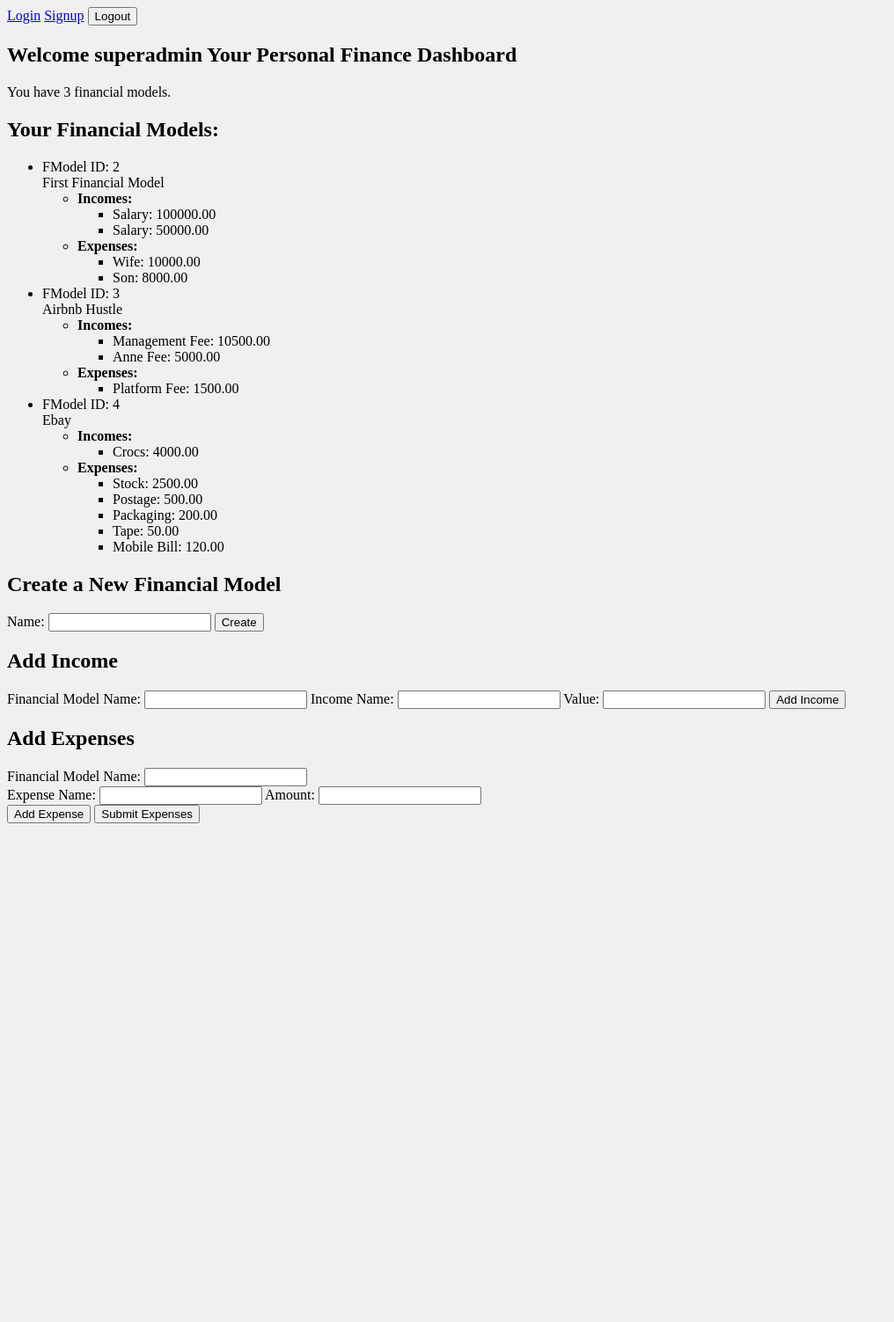
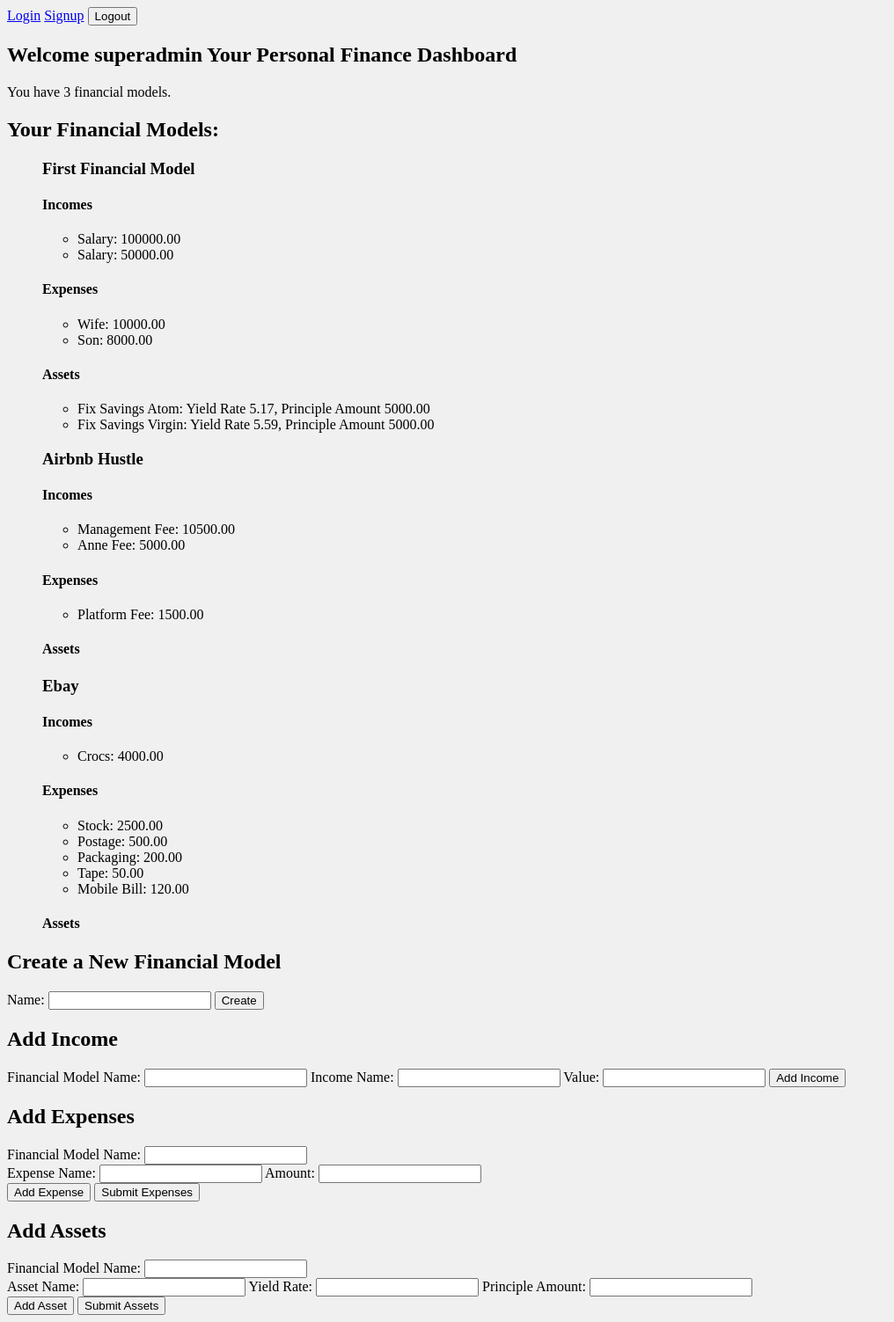
Before and after one commit to absurdity9/wealthbuildr, a Django app: page / in a window 1280 px wide. Shown: the whole page at 88% size, without its empty margins (0-1016 px from the left). Before the commit the page ends 936 px from the top, so only its background shows below. Run offline with Django 4.2, Linux system fonts and the light colour scheme; a user stored in the database is signed in; data comes from the database, SQL or seed files in the repository; both versions use the stored data as it was after the commit.

Commit message:
+create assets endpoint + test + form

```diff
--- a/personalfinance/templates/personalfinance/index.html
+++ b/personalfinance/templates/personalfinance/index.html
@@ -19,27 +19,30 @@
 
     <h2>Your Financial Models:</h2>
     <ul>
-        {% for fmodel_with_ie in fmodels_with_income_and_expense %}
-            <li>
-                FModel ID: {{ fmodel_with_ie.fmodel.id }} </br>
-                {{ fmodel_with_ie.fmodel.fmodel_name }}
+        {% for fmodel_data in fmodels_with_income_expense_and_assets %}
+            <h3>{{ fmodel_data.fmodel.fmodel_name }}</h3>
+
+            <h4>Incomes</h4>
             <ul>
-                    <li><strong>Incomes:</strong>
-                        <ul>
-                            {% for income in fmodel_with_ie.incomes %}
+                {% for income in fmodel_data.incomes %}
                     <li>{{ income.income_name }}: {{ income.value }}</li>
                 {% endfor %}
             </ul>
-                    </li>
-                    <li><strong>Expenses:</strong>
+
+            <h4>Expenses</h4>
             <ul>
-                            {% for expense in fmodel_with_ie.expenses %}
+                {% for expense in fmodel_data.expenses %}
                     <li>{{ expense.expense_name }}: {{ expense.value }}</li>
                 {% endfor %}
             </ul>
-                    </li>
+
+            <h4>Assets</h4>
+            <ul>
+                {% for asset in fmodel_data.assets %}
+                    <li>{{ asset.asset_name }}: Yield Rate {{ asset.yield_rate }}, Principle Amount {{ asset.principle_amount }}</li>
+                {% endfor %}
             </ul>
-            </li>
+
         {% endfor %}
     </ul>
 
@@ -86,6 +89,30 @@
 
             <button type="button" onclick="addExpenseEntry()">Add Expense</button>
             <button type="button" onclick="submitExpenseForm()">Submit Expenses</button>
+        </form>
+    </div>
+
+    <div>
+        <h2>Add Assets</h2>
+        <form id="createAssetForm" method="post" action="{% url 'create_assets' %}">
+            {% csrf_token %}
+            <input type="hidden" name="user_id" value="{{ user.id }}">
+            <label for="fmodel_name_asset">Financial Model Name:</label>
+            <input type="text" id="fmodel_name_asset" name="fmodel_name" required>
+
+            <div id="assetsContainer">
+                <div class="asset-entry">
+                    <label for="asset_name_0">Asset Name:</label>
+                    <input type="text" id="asset_name_0" name="asset_name" required>
+                    <label for="yield_rate_0">Yield Rate:</label>
+                    <input type="number" step="0.01" id="yield_rate_0" name="yield_rate" required>
+                    <label for="principle_amount_0">Principle Amount:</label>
+                    <input type="number" step="0.01" id="principle_amount_0" name="principle_amount" required>
+                </div>
+            </div>
+
+            <button type="button" onclick="addAssetEntry()">Add Asset</button>
+            <button type="button" onclick="submitAssetForm()">Submit Assets</button>
         </form>
     </div>
 
@@ -197,6 +224,71 @@
         .catch(error => console.error('Error:', error));
     }
 
+    let assetCount = 1;
+
+        function addAssetEntry() {
+            const assetsContainer = document.getElementById('assetsContainer');
+            const newEntry = document.createElement('div');
+            newEntry.className = 'asset-entry';
+            newEntry.innerHTML = `
+                <label for="asset_name_${assetCount}">Asset Name:</label>
+                <input type="text" id="asset_name_${assetCount}" name="asset_name" required>
+                <label for="yield_rate_${assetCount}">Yield Rate:</label>
+                <input type="number" step="0.01" id="yield_rate_${assetCount}" name="yield_rate" required>
+                <label for="principle_amount_${assetCount}">Principle Amount:</label>
+                <input type="number" step="0.01" id="principle_amount_${assetCount}" name="principle_amount" required>
+            `;
+            assetsContainer.appendChild(newEntry);
+            assetCount++;
+        }
+
+        function submitAssetForm() {
+            const form = document.getElementById('createAssetForm');
+            const formData = new FormData(form);
+            const assetsContainer = document.getElementById('assetsContainer');
+            const assetEntries = assetsContainer.getElementsByClassName('asset-entry');
+
+            const assets = [];
+            for (let i = 0; i < assetEntries.length; i++) {
+                const assetName = assetEntries[i].querySelector(`[id^='asset_name_']`).value;
+                const yieldRate = assetEntries[i].querySelector(`[id^='yield_rate_']`).value;
+                const principleAmount = assetEntries[i].querySelector(`[id^='principle_amount_']`).value;
+                assets.push({
+                    asset_name: assetName,
+                    yield_rate: yieldRate,
+                    principle_amount: principleAmount
+                });
+            }
+
+            const data = {
+                user_id: formData.get('user_id'),
+                fmodel_name: formData.get('fmodel_name'),
+                assets: assets
+            };
+
+            const csrftoken = formData.get('csrfmiddlewaretoken');
+
+            fetch('{% url "create_assets" %}', {
+                method: 'POST',
+                headers: {
+                    'Content-Type': 'application/json',
+                    'X-CSRFToken': csrftoken
+                },
+                body: JSON.stringify(data)
+            })
+            .then(response => response.json())
+            .then(data => {
+                console.log('Response:', data); // Log the response to the console
+                if (data.error) {
+                    alert(data.error);
+                } else {
+                    alert('Assets created successfully');
+                    // Optionally, update the UI with the new asset data
+                }
+            })
+            .catch(error => console.error('Error:', error));
+        }
+
 </script>
 
 </body>
--- a/personalfinance/views.py
+++ b/personalfinance/views.py
@@ -17,23 +17,25 @@ logger = logging.getLogger(__name__)
 @login_required
 def index(request):
     user = request.user
-    fmodels = FModel.objects.filter(user=user).prefetch_related('income_set', 'expense_set')
+    fmodels = FModel.objects.filter(user=user).prefetch_related('income_set', 'expense_set', 'asset_set')
     fmodel_count = fmodels.count()
 
-    fmodels_with_income_and_expense = []
+    fmodels_with_income_expense_and_assets = []
     for fmodel in fmodels:
         incomes = Income.objects.filter(fmodel=fmodel)
         expenses = Expense.objects.filter(fmodel=fmodel)
-        fmodels_with_income_and_expense.append({
+        assets = Asset.objects.filter(fmodel=fmodel)
+        fmodels_with_income_expense_and_assets.append({
             'fmodel': fmodel,
             'incomes': incomes,
-            'expenses': expenses
+            'expenses': expenses,
+            'assets': assets
         })
 
     context = {
         'user': user,
         'fmodel_count': fmodel_count,
-        'fmodels_with_income_and_expense': fmodels_with_income_and_expense
+        'fmodels_with_income_expense_and_assets': fmodels_with_income_expense_and_assets
     }
 
     return render(request, 'personalfinance/index.html', context)
```
Also changed, not shown: db.sqlite3. Lines whose indentation alone changed are shown as unchanged.
